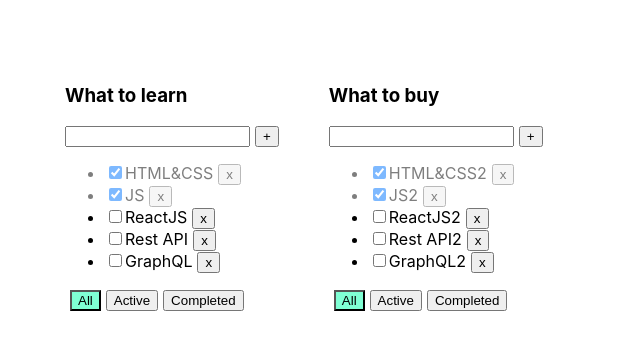
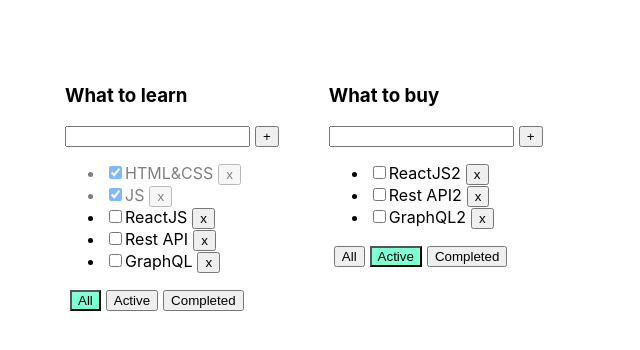
Before and after one commit to DmitryShastel/Native_JS_2.0_old, a React (Create React App) app in the folder Folder_1/native_js_2.0/: page / in a window 1280 px wide. Shown: the top 350 px of the page, without its empty margins (0-640 px from the left). Built offline with nearby package versions, Linux system fonts and the light colour scheme.

Commit message:
The filter for todolist is fixed

```diff
--- a/Folder_1/native_js_2.0/src/Native_JS_2.0/Native_JS_Tuesday/MicroTask1_ToDoList_AssociativeArray/AppRoot.tsx
+++ b/Folder_1/native_js_2.0/src/Native_JS_2.0/Native_JS_Tuesday/MicroTask1_ToDoList_AssociativeArray/AppRoot.tsx
@@ -1,5 +1,4 @@
 import React, {useState} from 'react';
-// import './App.css';
 import {Todolist} from './Todolist';
 import {v1} from 'uuid';
 
@@ -26,7 +25,7 @@
 
     let [todolists, setTodolists] = useState<Array<TodolistsType>>([
         {id: todolistID1, title: 'What to learn', filter: 'all'},
-        {id: todolistID2, title: 'What to buy', filter: 'all'},
+        {id: todolistID2, title: 'What to buy', filter: 'active'},
     ])
 
     let [tasks, setTasks] = useState({
@@ -66,7 +65,7 @@
 
     // let tasksForTodolist = tasks;
 
-    // if (filter === "active") {
+    // if (todolists[0].filter === "active") {
     //     tasksForTodolist = tasks.filter(t => t.isDone === false);
     // }
     // if (filter === "completed") {
@@ -86,6 +85,13 @@
 
                     let tasksForTodolist = tasks[td.id];
 
+                    if (td.filter === "active") {
+                        tasksForTodolist = tasks[td.id].filter(t => t.isDone === false);
+                    }
+                    if (td.filter === "completed") {
+                        tasksForTodolist = tasks[td.id].filter(t => t.isDone === true);
+                    }
+
                     return (
                         <Todolist
                             title={td.title}
```
